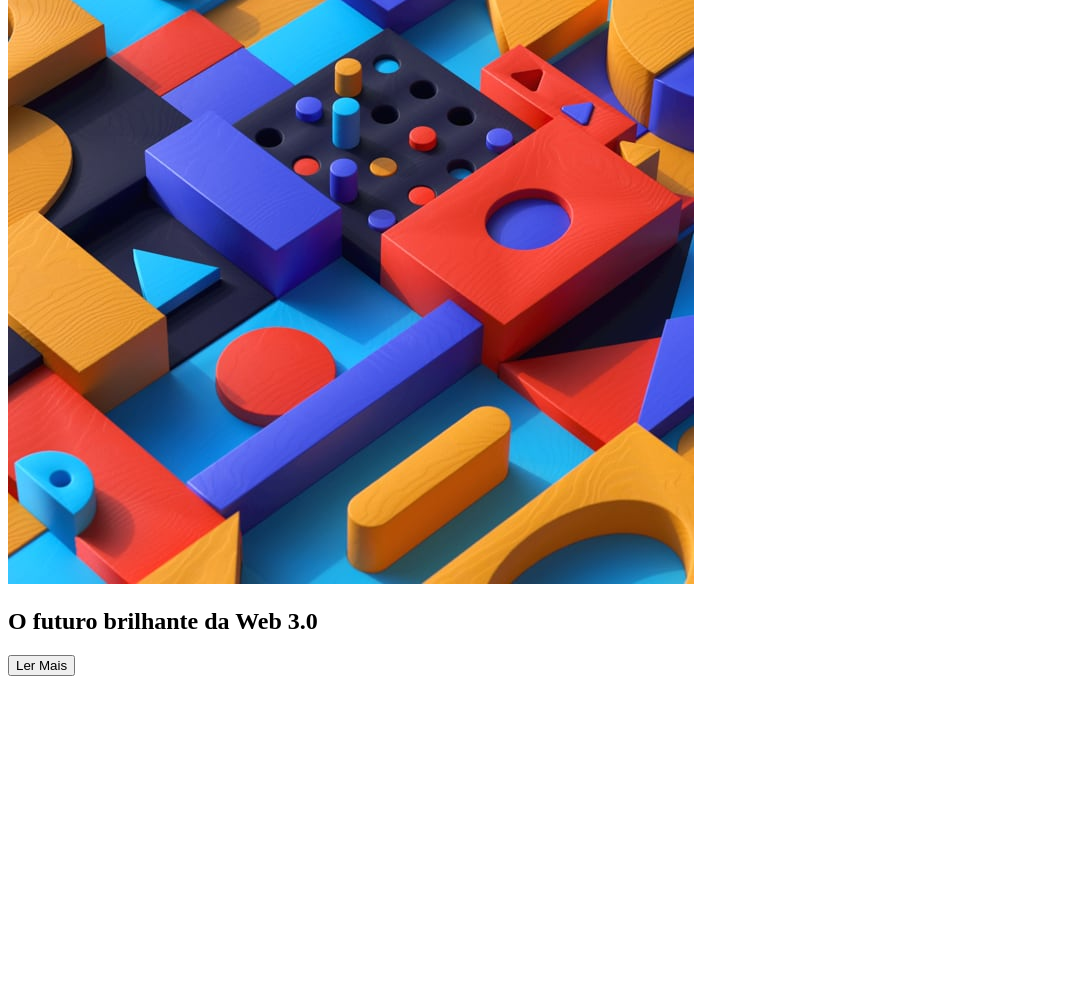
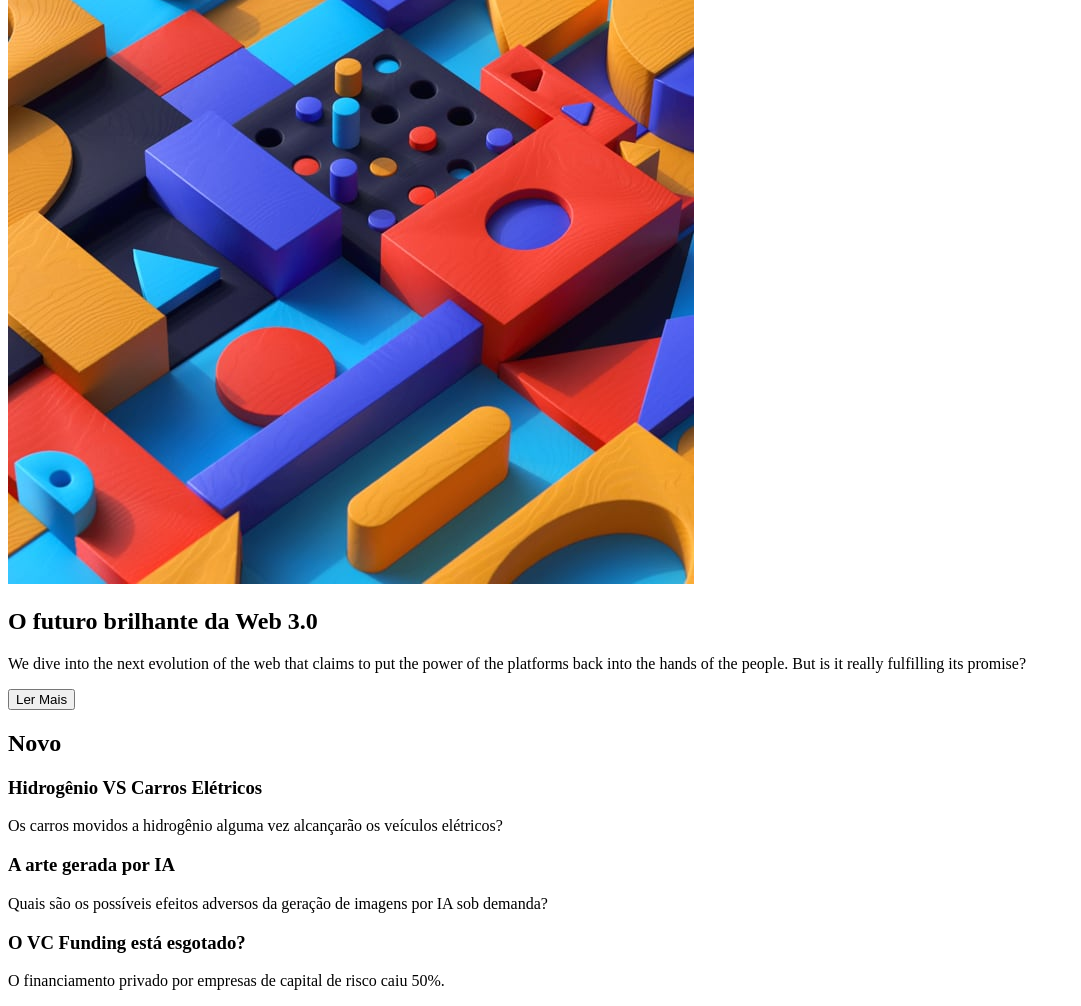
Before and after one commit to Duda2789/noticias-2, a plain HTML site: page index.html in a window 1280 px wide. Shown: the part 70-1076 px from the top of the page, without its empty margins (0-1081 px from the left). Before the commit the page ends 800 px from the top, so only its background shows below. Drawn offline with Linux system fonts and the light colour scheme.

Commit message:
desenvolvimento do html - segundo seção completa

```diff
--- a/index.html
+++ b/index.html
@@ -1,10 +1,12 @@
 <!DOCTYPE html>
 <html lang="en">
+
 <head>
     <meta charset="UTF-8">
     <meta name="viewport" content="width=device-width, initial-scale=1.0">
     <title>W. Notícias</title>
 </head>
+
 <body>
     <header>
         <img src="./assets/images/logo.svg" alt="Logo do site de notícias w.">
@@ -20,11 +22,28 @@
             <img src="./assets/images/image-web-3-mobile.jpg" alt="Icone de puzzle colorido">
 
             <h1>O futuro brilhante da Web 3.0</h1>
+            <p>We dive into the next evolution of the web that claims to put the power of the platforms back into the
+                hands of the people. But is it really fulfilling its promise?</p>
+            <button>Ler Mais</button>
+        </section>
 
-            <p></p>
+        <section>
+            <h2>Novo</h2>
 
-            <button>Ler Mais</button>
+            <div>
+                <h3>Hidrogênio VS Carros Elétricos</h3>
+                <p>Os carros movidos a hidrogênio alguma vez alcançarão os veículos elétricos?</p>
+            </div>
+            <div>
+                <h3>A arte gerada por IA</h3>
+                <p>Quais são os possíveis efeitos adversos da geração de imagens por IA sob demanda?</p>
+            </div>
+            <div>
+                <h3>O VC Funding está esgotado?</h3>
+                <p>O financiamento privado por empresas de capital de risco caiu 50%.</p>
+            </div>
         </section>
     </main>
 </body>
+
 </html>
```
